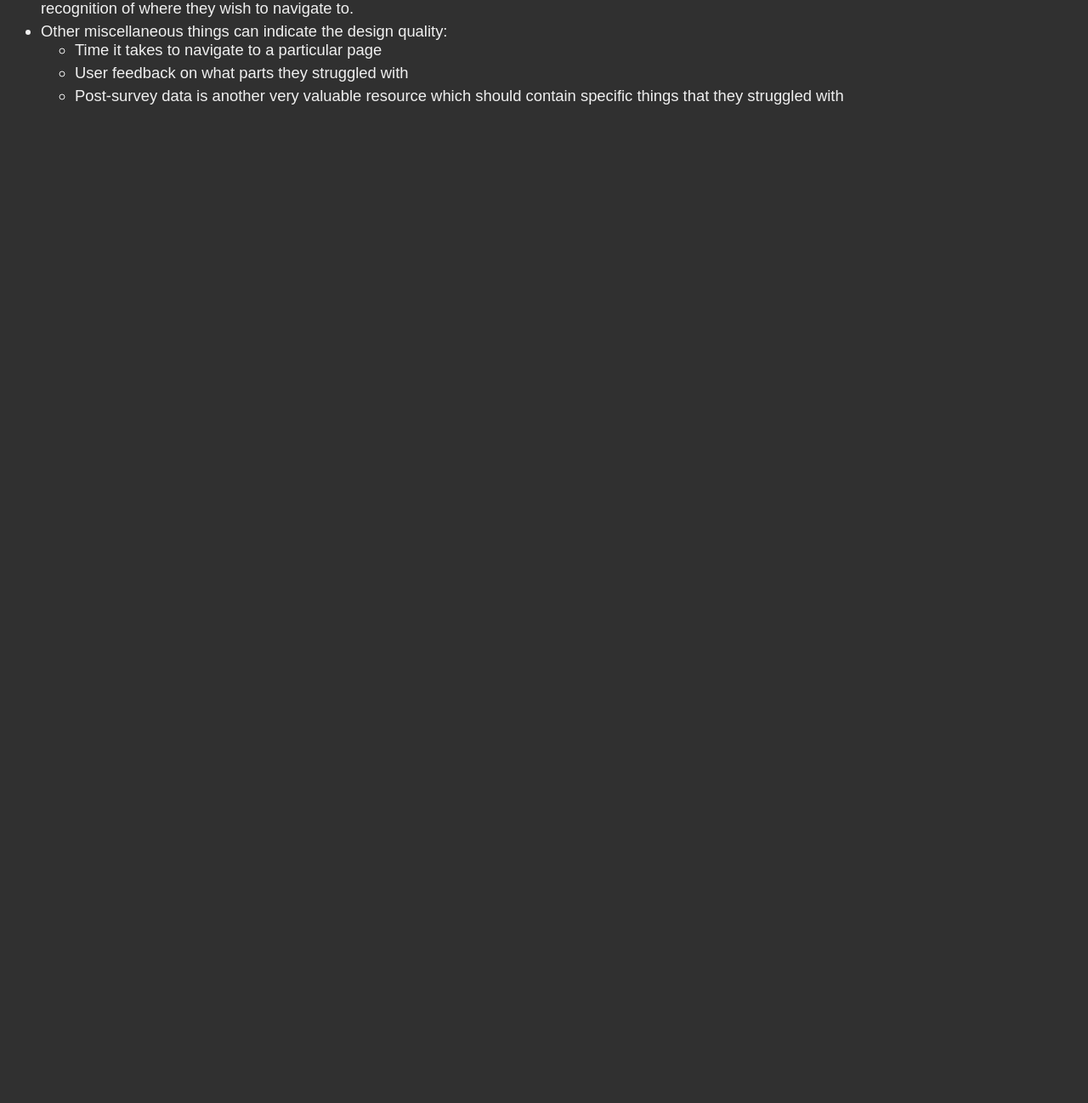
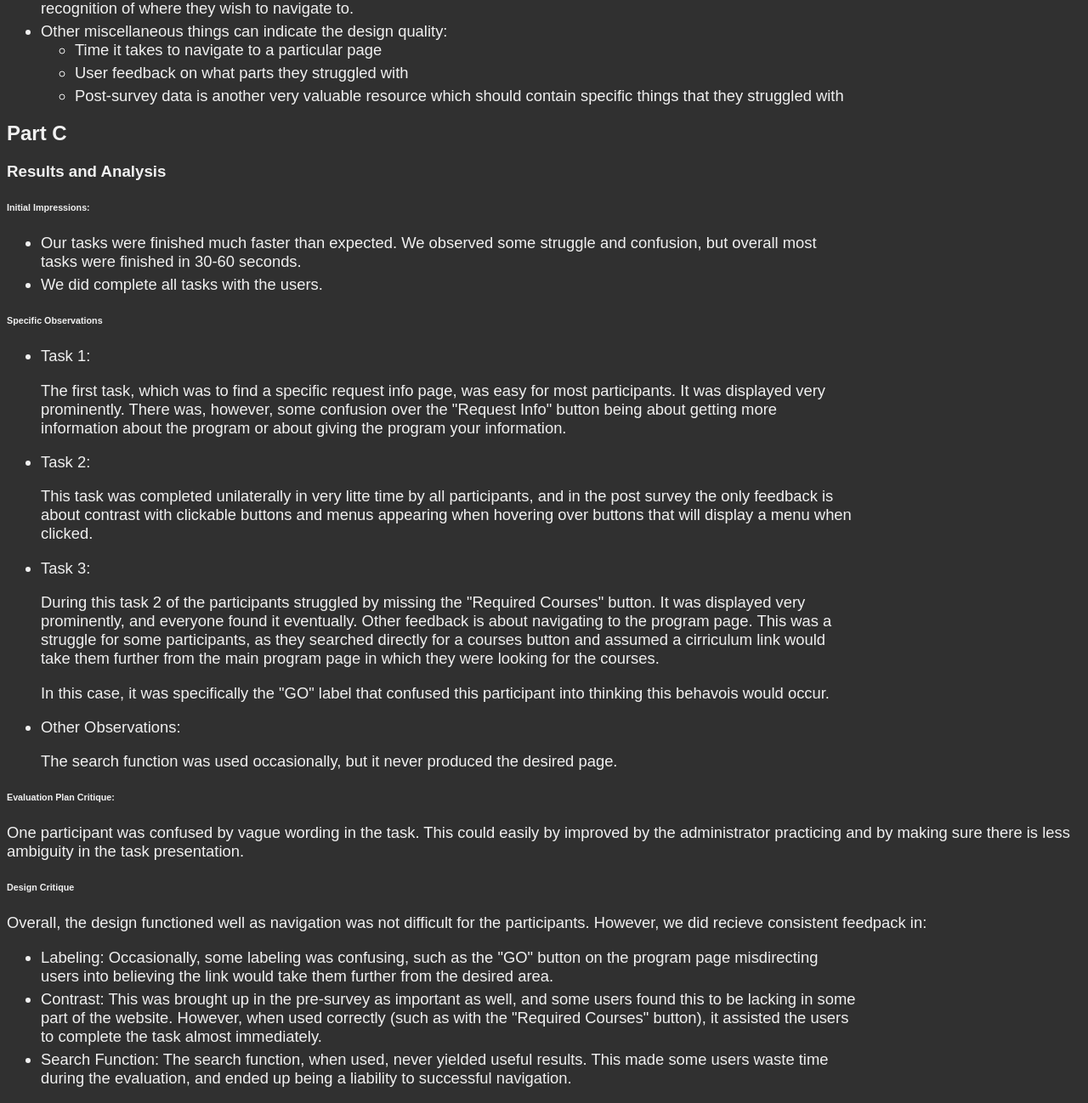
Before and after one commit to LordGoatius/hci_web_journal, a plain HTML site: page d3.html in a window 1280 px wide. Shown: the part 2580-3878 px from the top of the page at 85% size. Before the commit the page ends 2722 px from the top, so only its background shows below. Drawn offline with Linux system fonts and the light colour scheme.

Commit message:
added part C to D3

```diff
--- a/d3.html
+++ b/d3.html
@@ -159,5 +159,46 @@
                 </ul>
             </li>
         </ul>
+        <h2>Part C</h2>
+        <h3>Results and Analysis</h3>
+        <h6>Initial Impressions:</h6>
+        <ul>
+            <li>Our tasks were finished much faster than expected. We observed some struggle and confusion, but overall most tasks were finished in 30-60 seconds.</li>
+            <li>We did complete all tasks with the users.</li>
+        </ul>
+        <h6>Specific Observations</h6>
+        <ul>
+            <li>Task 1:
+                <p>The first task, which was to find a specific request info page, was easy for most participants. It was displayed very
+                prominently. There was, however, some confusion over the "Request Info" button being about getting more information about the program or
+                about giving the program your information.</p>
+            </li>
+            <li>Task 2:
+                <p>This task was completed unilaterally in very litte time by all participants, and in the post survey the only feedback is about contrast
+                with clickable buttons and menus appearing when hovering over buttons that will display a menu when clicked.</p>
+            </li>
+            <li>Task 3:
+                <p>During this task 2 of the participants struggled by missing the "Required Courses" button. It was displayed very prominently, and everyone found it eventually.
+                Other feedback is about navigating to the program page. This was a struggle for some participants, as they searched directly for a courses button and assumed
+                a cirriculum link would take them further from the main program page in which they were looking for the courses.</p>
+                <p>In this case, it was specifically the "GO" label that confused this participant into thinking this behavois would occur.</p>
+            </li>
+            <li>Other Observations:
+                <p>The search function was used occasionally, but it never produced the desired page.</p>
+            </li>
+        </ul>
+        <h6>Evaluation Plan Critique:</h6>
+        <p>One participant was confused by vague wording in the task. This could easily by improved by the administrator practicing and by making sure there is
+        less ambiguity in the task presentation.</p>
+        <h6>Design Critique</h6>
+        <p>Overall, the design functioned well as navigation was not difficult for the participants. However, we did recieve consistent feedpack in:</p>
+        <ul>
+            <li>Labeling: Occasionally, some labeling was confusing, such as the "GO" button on the program page misdirecting users into believing the link
+            would take them further from the desired area.</li>
+            <li>Contrast: This was brought up in the pre-survey as important as well, and some users found this to be lacking in some part of the website.
+            However, when used correctly (such as with the "Required Courses" button), it assisted the users to complete the task almost immediately.</li>
+            <li>Search Function: The search function, when used, never yielded useful results. This made some users waste time during the evaluation, and ended up being
+            a liability to successful navigation.</li>
+        </ul>
     </body>
 </html>
```
